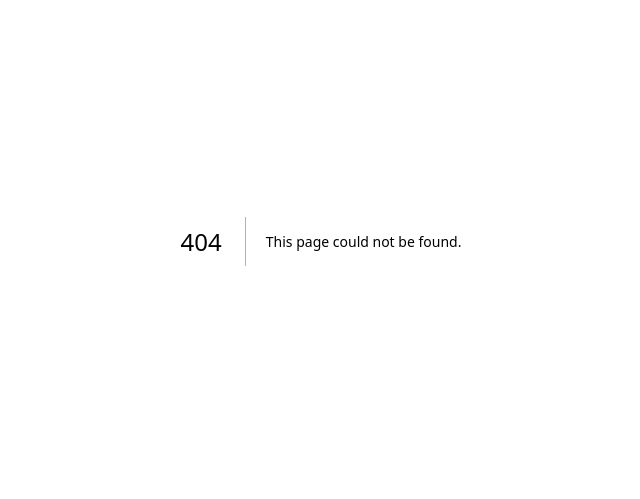
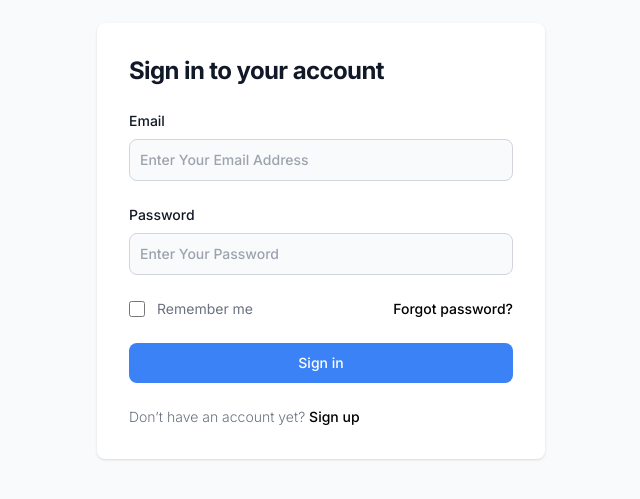
Before and after one commit to MohammadAhmerMalick/namaz-tracker, a Next.js app: page /login in a window 1280 px wide. Before the commit this address had no page. Shown: the part 159-658 px from the top of the page, without its empty margins (319-959 px from the left). Built offline with nearby package versions, Linux system fonts and the light colour scheme.

Commit message:
feat: login/singup page ui added

```diff
--- /dev/null
+++ b/app/login/page.tsx
@@ -0,0 +1,85 @@
+'use client'
+
+import Link from 'next/link'
+
+import Input from '@/components/common/fields/Input'
+
+import routeLinks from '@/network/routeLinks'
+
+const Login = () => {
+  return (
+    <section className="bg-gray-50 dark:bg-gray-900">
+      <div className="flex flex-col items-center justify-center px-6 py-8 mx-auto h-screen lg:py-0">
+        <div className="w-full bg-white rounded-lg shadow dark:border mt-0 sm:max-w-md xl:p-0 dark:bg-gray-800 dark:border-gray-700">
+          <div className="p-6 space-y-4 md:space-y-6 sm:p-8">
+            <h1 className="text-xl font-bold leading-tight tracking-tight text-gray-900 md:text-2xl dark:text-white">
+              Sign in to your account
+            </h1>
+            <form className="space-y-4 md:space-y-6" action="#">
+              <Input
+                isRequired
+                id="email"
+                name="email"
+                type="email"
+                label="Email"
+                placeholder="Enter Your Email Address"
+                onChange={({ name }) => console.log(name)}
+              />
+
+              <Input
+                isRequired
+                id="password"
+                name="password"
+                type="password"
+                label="Password"
+                placeholder="Enter Your Password"
+                onChange={({ name }) => console.log(name)}
+              />
+
+              <div className="flex items-center justify-between">
+                <div className="flex items-start">
+                  <label
+                    htmlFor="remember"
+                    className="flex items-center gap-3 text-sm text-gray-500 dark:text-gray-300"
+                  >
+                    <input
+                      id="remember"
+                      aria-describedby="remember"
+                      type="checkbox"
+                      className="flex items-center h-5 w-4 h-4 border border-gray-300 rounded bg-gray-50 focus:ring-3 focus:ring-primary-300 dark:bg-gray-700 dark:border-gray-600 dark:focus:ring-primary-600 dark:ring-offset-gray-800"
+                      required
+                    />
+                    Remember me
+                  </label>
+                </div>
+                <a
+                  href="/"
+                  className="text-sm font-medium text-black hover:underline dark:text-white"
+                >
+                  Forgot password?
+                </a>
+              </div>
+              <button
+                type="submit"
+                className="w-full text-white bg-blue-500 hover:bg-blue-700 focus:ring-4 focus:outline-none focus:ring-blue-300 font-medium rounded-lg text-sm px-5 py-2.5 text-center dark:bg-blue-600 dark:hover:bg-blue-700 dark:focus:ring-blue-800"
+              >
+                Sign in
+              </button>
+              <p className="text-sm font-light text-gray-500 dark:text-white">
+                Don’t have an account yet?{' '}
+                <Link
+                  href={routeLinks.signup}
+                  className="font-medium text-black hover:underline dark:text-white"
+                >
+                  Sign up
+                </Link>
+              </p>
+            </form>
+          </div>
+        </div>
+      </div>
+    </section>
+  )
+}
+
+export default Login
--- /dev/null
+++ b/app/signup/page.tsx
@@ -0,0 +1,62 @@
+'use client'
+
+import Link from 'next/link'
+
+import Input from '@/components/common/fields/Input'
+
+import routeLinks from '@/network/routeLinks'
+
+const Login = () => {
+  return (
+    <section className="bg-gray-50 dark:bg-gray-900">
+      <div className="flex flex-col items-center justify-center px-6 py-8 mx-auto h-screen lg:py-0">
+        <div className="w-full bg-white rounded-lg shadow dark:border mt-0 sm:max-w-md xl:p-0 dark:bg-gray-800 dark:border-gray-700">
+          <div className="p-6 space-y-4 md:space-y-6 sm:p-8">
+            <h1 className="text-xl font-bold leading-tight tracking-tight text-gray-900 md:text-2xl dark:text-white">
+              Sign up new account
+            </h1>
+            <form className="space-y-4 md:space-y-6" action="#">
+              <Input
+                isRequired
+                id="email"
+                name="email"
+                type="email"
+                label="Email"
+                placeholder="Enter Your Email Address"
+                onChange={({ name }) => console.log(name)}
+              />
+
+              <Input
+                isRequired
+                id="password"
+                name="password"
+                type="password"
+                label="Password"
+                placeholder="Enter Your Password"
+                onChange={({ name }) => console.log(name)}
+              />
+
+              <button
+                type="submit"
+                className="w-full text-white bg-blue-500 hover:bg-blue-700 focus:ring-4 focus:outline-none focus:ring-blue-300 font-medium rounded-lg text-sm px-5 py-2.5 text-center dark:bg-blue-600 dark:hover:bg-blue-700 dark:focus:ring-blue-800"
+              >
+                Sign up
+              </button>
+              <p className="text-sm font-light text-gray-500 dark:text-white">
+                Already have an account?{' '}
+                <Link
+                  href={routeLinks.login}
+                  className="font-medium text-black hover:underline dark:text-white"
+                >
+                  Login
+                </Link>
+              </p>
+            </form>
+          </div>
+        </div>
+      </div>
+    </section>
+  )
+}
+
+export default Login
--- a/components/common/fields/Input.tsx
+++ b/components/common/fields/Input.tsx
@@ -44,7 +44,7 @@
         required={isRequired}
         placeholder={placeholder}
         className={classNames(
-          'mt-2 bg-gray-50 border border-gray-300 text-gray-900 sm:text-sm rounded-lg focus:ring-primary-600 focus:border-primary-600 block w-full p-2.5 dark:bg-gray-700 dark:border-gray-600 dark:placeholder-gray-400 dark:text-white dark:focus:ring-blue-500 dark:focus:border-blue-500',
+          'mt-2 bg-gray-50 border border-gray-300 text-gray-900 sm:text-sm rounded-lg focus:ring-blue-600 focus:border-blue-600 block w-full p-2.5 dark:bg-gray-700 dark:border-gray-600 dark:placeholder-gray-400 dark:text-white dark:focus:ring-blue-500 dark:focus:border-blue-500',
           inputClassName
         )}
         onChange={handleChange}
--- /dev/null
+++ b/network/routeLinks.ts
@@ -0,0 +1,6 @@
+const routeLink = {
+  login: '/login',
+  signup: '/signup',
+}
+
+export default routeLink
--- a/tailwind.config.ts
+++ b/tailwind.config.ts
@@ -6,12 +6,13 @@
     './components/**/*.{js,ts,jsx,tsx,mdx}',
     './app/**/*.{js,ts,jsx,tsx,mdx}',
   ],
+  darkMode: 'class',
   theme: {
     extend: {
       backgroundImage: {
-        'gradient-radial': 'radial-gradient(var(--tw-gradient-stops))',
-        'gradient-conic':
-          'conic-gradient(from 180deg at 50% 50%, var(--tw-gradient-stops))',
+        // 'gradient-radial': 'radial-gradient(var(--tw-gradient-stops))',
+        // 'gradient-conic':
+        //   'conic-gradient(from 180deg at 50% 50%, var(--tw-gradient-stops))',
       },
     },
   },
```
